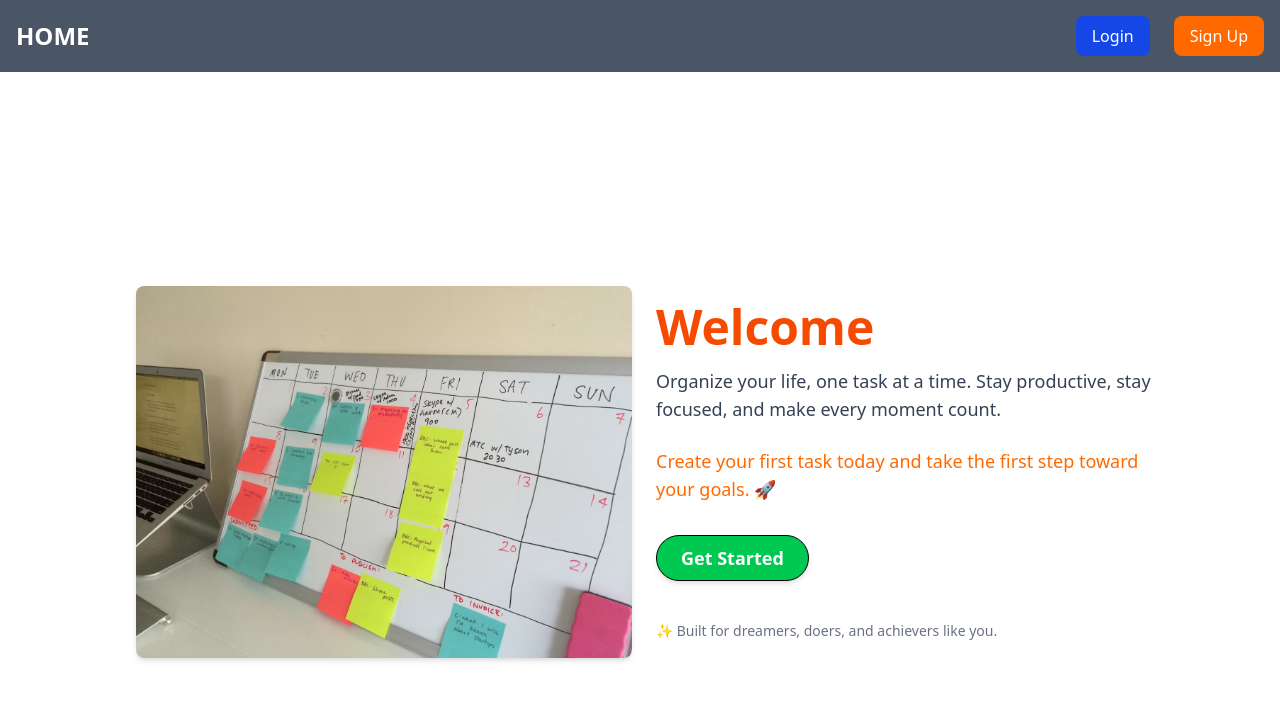
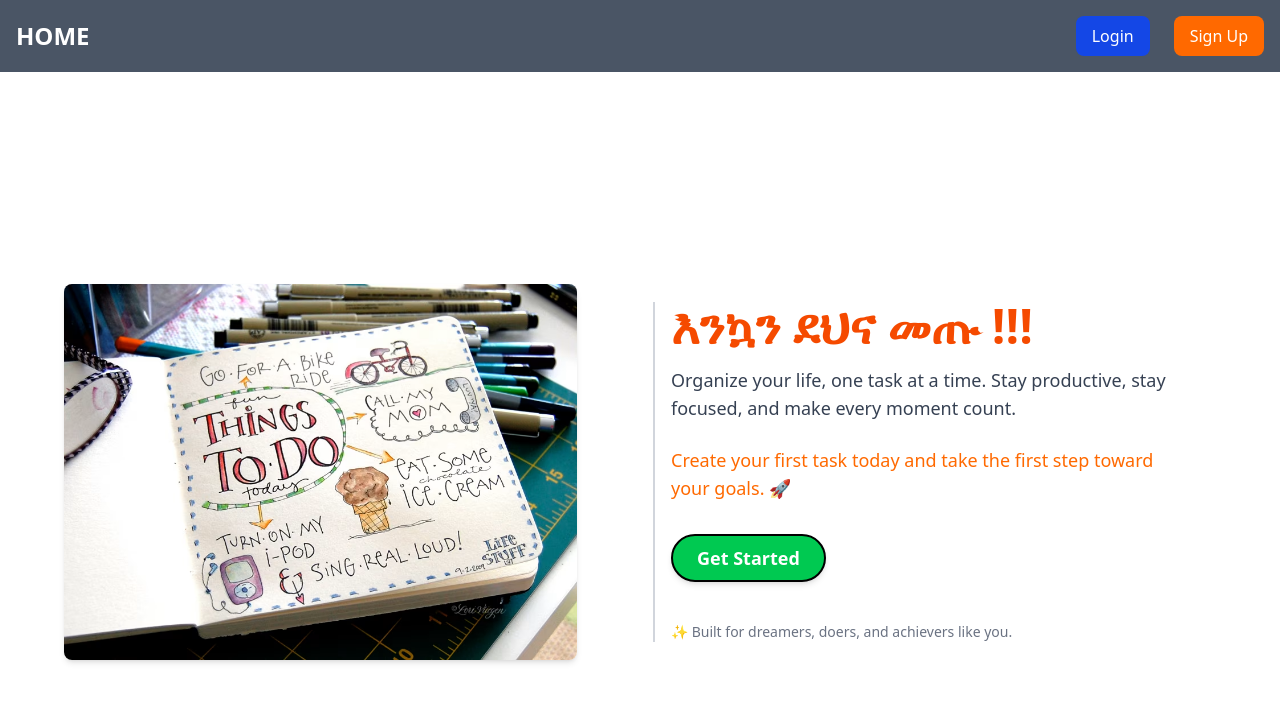
Before and after one commit to YosephDagne/TODO_LIST, a React (Vite) app in the folder frontend/: page / in a window 1280 px wide. Shown: the top 702 px of the page. Built offline with nearby package versions, Linux system fonts and the light colour scheme.

Commit message:
some style

```diff
--- a/frontend/src/App.jsx
+++ b/frontend/src/App.jsx
@@ -34,7 +34,7 @@ function App() {
         {/* Dashboard route, protected */}
         <Route
           path="/dashboard"
-          element={user ? <Dashboard /> : <Navigate to="/login" />}
+          element={user ? <Dashboard /> : <Navigate to="/" />}
         />
       </Routes>
     </div>
--- a/frontend/src/auth/Login.jsx
+++ b/frontend/src/auth/Login.jsx
@@ -20,9 +20,7 @@ const Login = () => {
   return (
     <div className="flex justify-center items-center min-h-screen bg-gray-100">
       <div className="bg-white p-8 rounded-2xl shadow-lg w-full max-w-md">
-        <h2 className="text-3xl font-bold text-center text-orange-600 mb-6">
-          Welcome Back
-        </h2>
+
         <form onSubmit={handleSubmit} className="flex flex-col gap-4">
           <input
             type="text"
@@ -40,7 +38,7 @@ const Login = () => {
           />
           <button
             type="submit"
-            className="bg-orange-600 text-white font-semibold py-3 rounded-lg hover:bg-orange-700 transition duration-300"
+            className="bg-green-600 text-white font-semibold py-3 rounded-lg hover:bg-white transition duration-300 hover:border-[1px] hover:border-black hover:text-black cursor-pointer"
           >
             Login
           </button>
--- a/frontend/src/auth/Signup.jsx
+++ b/frontend/src/auth/Signup.jsx
@@ -27,6 +27,8 @@ const Signup = () => {
     try {
       const result = await signup({ email, password, name });
 
+      console.log("Signup result:", result);
+
       if (result.error) {
         setMsg(result.error);
       } else {
@@ -37,6 +39,7 @@ const Signup = () => {
         navigate("/dashboard");
       }
     } catch (error) {
+      console.error("Signup error:", error);
       setMsg("Something went wrong. Please try again.");
     }
   };
@@ -72,7 +75,7 @@ const Signup = () => {
           />
           <button
             type="submit"
-            className="bg-orange-500 text-white font-semibold py-2 rounded-lg hover:bg-orange-600 transition duration-300"
+            className="bg-orange-500 text-white font-semibold py-2 rounded-lg transition duration-300 hover:border-[1px] hover:bg-white hover:text-black cursor-pointer"
           >
             Sign Up
           </button>
--- a/frontend/src/components/Navbar.jsx
+++ b/frontend/src/components/Navbar.jsx
@@ -12,35 +12,32 @@ const Navbar = () => {
   return (
     <nav className="bg-gray-600 text-white p-4">
       <div className="flex justify-between items-center max-w-7xl mx-auto">
+        {/* Logo or Home Link */}
         <div className="text-2xl font-semibold">
-          <Link to="/" className="hover:text-orange-300 transition-colors hover:underline">
+          <Link
+            to="/"
+            className="hover:text-orange-300 transition-colors hover:underline"
+          >
             HOME
           </Link>
         </div>
 
+        {/* Navigation Links or Button depending on user's login status */}
         <div className="flex space-x-6">
-          {/* If user is logged in, show dashboard and logout options */}
+          {/* If user is logged in, show logout option */}
           {user ? (
-            <>
-              <Link
-                to="/dashboard"
-                className="hover:text-orange-300 transition-colors"
-              >
-                Dashboard
-              </Link>
             <button
               onClick={handleLogout}
               className="bg-orange-500 px-4 py-2 rounded-lg hover:bg-orange-700 transition-all"
             >
               Logout
             </button>
-            </>
           ) : (
             <>
               {/* If not logged in, show login and signup links */}
               <Link
                 to="/login"
-                className="hover:text-orange-300 transition-colors hover:bg-green-700 px-4 py-2 bg-blue-700 rounded-lg "
+                className="hover:text-orange-300 transition-colors hover:bg-green-700 px-4 py-2 bg-blue-700 rounded-lg"
               >
                 Login
               </Link>
--- a/frontend/src/pages/Dashboard.jsx
+++ b/frontend/src/pages/Dashboard.jsx
@@ -10,10 +10,10 @@ const Dashboard = () => {
   const navigate = useNavigate();
 
   // Handle logout and redirect to home
-  const handleLogout = () => {
-    logout();
-    navigate("/");
-  };
+  // const handleLogout = () => {
+  //   logout();
+  //   navigate("/login");
+  // };
 
   // Set selected todo for editing
   const handleEdit = (todo) => {
@@ -21,32 +21,23 @@ const Dashboard = () => {
   };
 
   return (
-    <div className="min-h-screen bg-orange-50 px-6 py-10">
+    <div className="min-h-screen px-6 py-10">
       {/* Header */}
-      <header className="flex flex-col md:flex-row items-center justify-between bg-white border border-orange-200 p-6 rounded-xl mb-10 w-full">
+      <header className="flex flex-col md:flex-row items-center justify-between bg-white p-0 rounded-xl mb-10 w-full">
         <div>
-          <h1 className="text-3xl font-bold text-orange-600">
+          <h1 className="text-3xl font-bold text-orange-600 ml-80">
             Welcome, {user?.username || "User"}
           </h1>
-          <p className="text-sm text-gray-500 mt-1">
+          <p className="text-2xl text-gray-900 mt-3 text-center ml-52 ">
             Manage your goals and stay productive.
           </p>
         </div>
-        <button
-          onClick={handleLogout}
-          className="bg-orange-500 text-white px-5 py-2 mt-4 md:mt-0 rounded-md hover:bg-orange-600 transition-all duration-300"
-        >
-          Logout
-        </button>
       </header>
 
       {/* Main Content */}
       <main className="grid grid-cols-1 md:grid-cols-2 gap-6 w-full">
         {/* Todo Form Section */}
         <section className="bg-white border border-orange-100 p-6 rounded-xl">
-          <h2 className="text-xl font-semibold text-orange-500 mb-4">
-            {editTodo ? "Edit Your Task" : "Create a New Task"}
-          </h2>
           <TodoForm editTodo={editTodo} />
         </section>
 
--- a/frontend/src/pages/Home.jsx
+++ b/frontend/src/pages/Home.jsx
@@ -19,21 +19,21 @@ const Home = () => {
   };
 
   return (
-    <div className="w-full min-h-screen bg-gradient-to-br flex items-center justify-center p-2">
-      <div className="w-full max-w-6xl bg-white rounded-3xl p-10 sm:p-16 flex items-center">
+    <div className="w-full min-h-screen bg-gradient-to-br flex items-center justify-center p-0">
+      <div className="w-full max-w-9xl bg-white rounded-3xl p-10 sm:p-16 flex items-center justify-between ">
         {/* Left Section (Image) */}
-        <div className="flex-1">
+        <div className="flex-1 ml-0 mr-11">
           <img
             src={image.img}
             alt="Task Management"
-            className="w-full h-auto rounded-lg shadow-md mr-10 ml-2"
+            className="w-full h-auto rounded-lg shadow-md mr-36 ml-0 transform hover:scale-110 transition-transform duration-500"
           />
         </div>
 
         {/* Right Section (Text and Button) */}
-        <div className="flex-1 ml-8 text-center sm:text-left">
+        <div className="flex-1 ml-8 text-center sm:text-left border-l-2 border-gray-300 mr-8 pl-4">
           <h1 className="text-4xl sm:text-5xl font-extrabold text-orange-600 mb-4">
-            Welcome
+            እንኳን ደህና መጡ !!!
           </h1>
           <p className="text-md sm:text-lg text-gray-700 mb-6">
             Organize your life, one task at a time. Stay productive, stay
@@ -48,7 +48,7 @@ const Home = () => {
           {!user && (
             <button
               onClick={handleCreateTask}
-              className="bg-green-500 text-white px-6 py-2 rounded-full font-semibold text-lg hover:bg-white  shadow-md cursor-pointer hover:border-[1px] hover:text-black border-[1px] border-black"
+              className="bg-green-500 text-white px-6 py-2 rounded-full font-semibold text-lg hover:bg-white shadow-md cursor-pointer hover:border-[1px] hover:text-black border-2 border-black"
             >
               Get Started
             </button>
```
Also changed, not shown: frontend/src/assets/img.png. Lines whose indentation alone changed are shown as unchanged.
